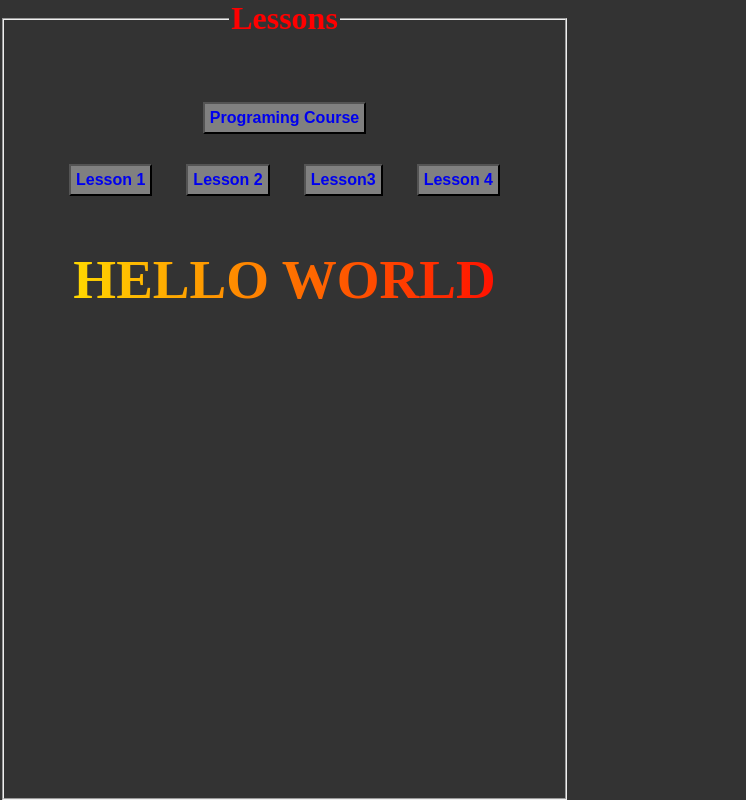
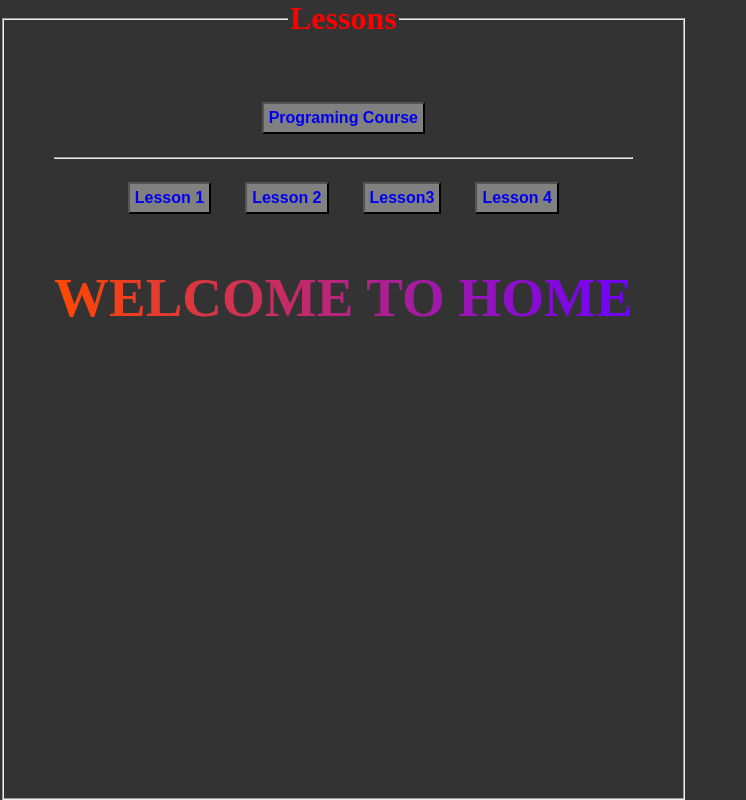
Before and after one commit to hovhannisyansamvel/hovhannisyansamvel.github.io, a plain HTML site: page index.html in a window 1280 px wide. Shown: the whole page, without its empty margins (0-746 px from the left). Drawn offline with Linux system fonts and the light colour scheme.

Commit message:
index.html

```diff
--- a/index.html
+++ b/index.html
@@ -32,7 +32,7 @@
        }
  .text{
 
-    background: linear-gradient(to right, #ffe100 0%, #ff0800 100%);
+    background: linear-gradient(to right, #ff4800 0%,  #6f00ff 100%);
     -webkit-background-clip: text;
     -webkit-text-fill-color: transparent;
     font-size: 55px;
@@ -53,6 +53,7 @@
           <h2>  <a href="https://progcourse.github.io">Programing Course</a>
         </h2></button>
         <br>
+        <hr>
         <button>
             <a href="lesson1/lesson1.html">Lesson 1</a>
         </button>
@@ -65,7 +66,7 @@
         <button>
             <a href="lesson4/lesson4.html">Lesson 4</a>
         </button>
-        <h1 class="text">HELLO WORLD</h1>
+        <h1 class="text">WELCOME TO HOME</h1>
     </fieldset>
 
 </body>
```
